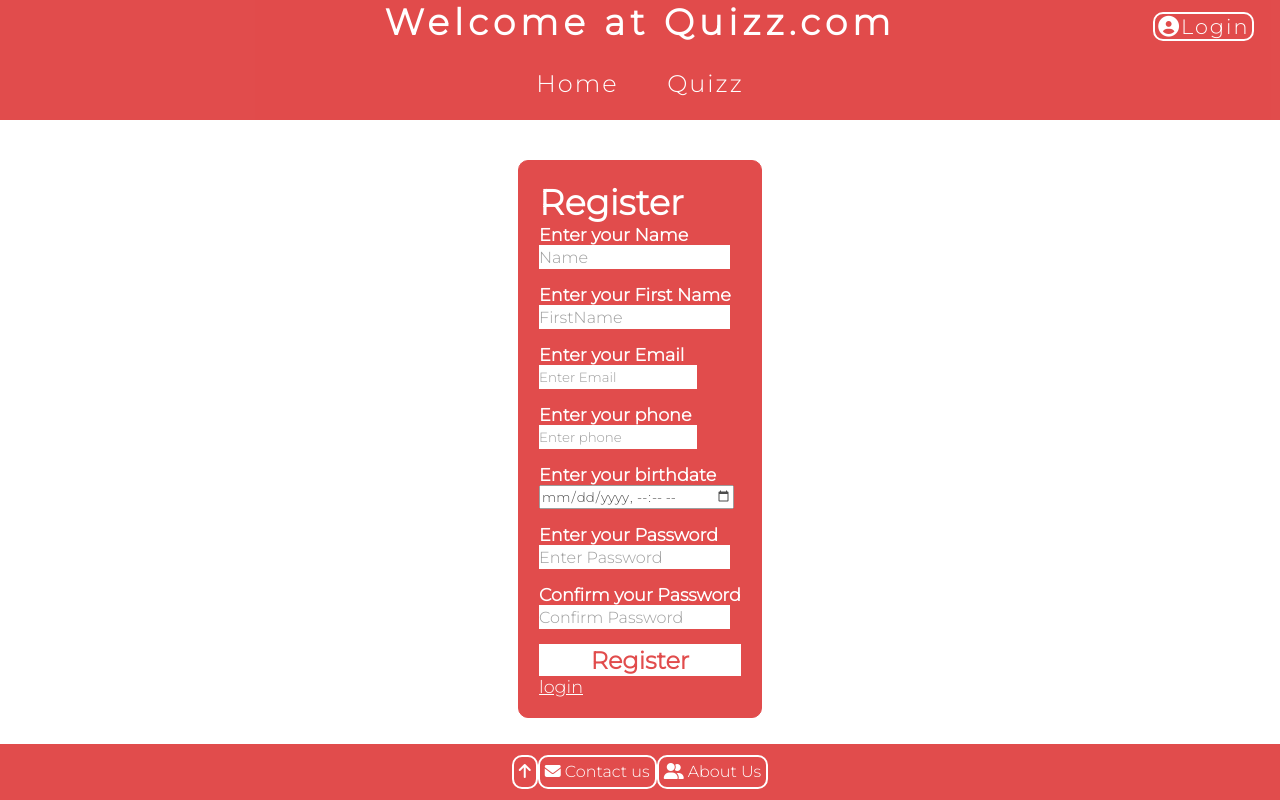
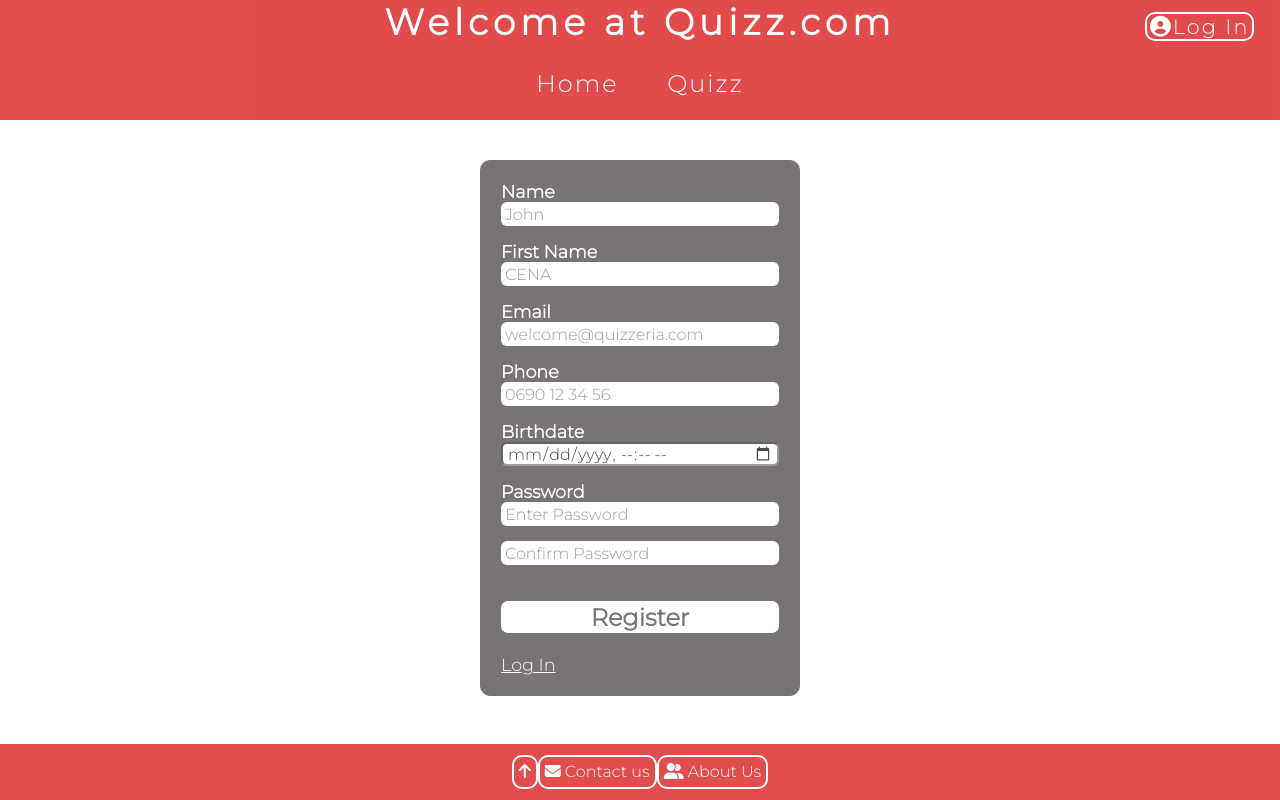
Before and after one commit to AlexCapoen/ProjetTechnoWEB, a PHP site: page /index.php?page=register in a window 1280 px wide. Run offline with PHP 8.4, Linux system fonts and the light colour scheme; data comes from the database, SQL or seed files in the repository; some libraries are stand-ins or nearby versions.

Commit message:
some css

```diff
--- a/header.php
+++ b/header.php
@@ -21,7 +21,7 @@
         </div>
 			</div>
 		</div>
-		<a class="navlink" id="loginLink" href='index.php?page=login'><i class="fas fa-user-circle"></i>Login</a>
+		<a class="navlink" id="loginLink" href='index.php?page=login'><i class="fas fa-user-circle"></i>Log In</a>
 	</div>
 
 </header>
--- a/register.php
+++ b/register.php
@@ -1,42 +1,43 @@
-<div id="content">
-  <div id='loginContainer'>
-    <div id="formLogin">
+<div id="loginContainer">
+    <div id="formLogin" class="registering">
       <form action="checkRegister.php" method='POST' class="container">
-        <h1>Register</h1>
-        <label  for="email"><b class="itemLogin">Enter your Name</b></label>
+
+        <label  for="email"><b class="itemLogin">Name</b></label>
         </br>
-        <input class="inputForm formBox" type="text" placeholder="Name" name="Name" required>
-        </br><label  for="email"><b class="itemLogin">Enter your First Name</b></label>
+        <input class="inputForm formBox" type="text" placeholder="John" name="Name" required>
+        </br><label  for="email"><b class="itemLogin">First Name</b></label>
         </br>
-        <input class="inputForm formBox" type="text" placeholder="FirstName" name="FirstName" required>
+        <input class="inputForm formBox" type="text" placeholder="CENA" name="FirstName" required>
         </br>
 
-        <label  for="email"><b class="itemLogin">Enter your Email</b></label>
+        <label  for="email"><b class="itemLogin">Email</b></label>
         </br>
-        <input type="text" class="formBox" placeholder="Enter Email" name="email" required>
+        <input type="text" class="inputForm formBox" placeholder="welcome@quizzeria.com" name="email" required>
         </br>
 
-        <label  for="email"><b class="itemLogin">Enter your phone</b></label>
+        <label  for="email"><b class="itemLogin">Phone</b></label>
         </br>
-        <input type="text" class="formBox" placeholder="Enter phone" name="phone" required>
+        <input type="text" class="inputForm formBox" placeholder="0690 12 34 56" name="phone" required>
         </br>
 
-        <label  for="email"><b class="itemLogin">Enter your birthdate</b></label>
+        <label  for="email"><b class="itemLogin">Birthdate</b></label>
         </br>
-        <input type="datetime-local" class="formBox" placeholder="Enter birthdate" name="birthdate" required>
+        <input type="datetime-local" class="inputForm formBox" placeholder="01/01/1945" name="birthdate" required>
         </br>
 
-        <label class="itemLogin" for="psw"><b class="itemLogin">Enter your Password</b></label>
+        <label class="itemLogin" for="psw"><b class="itemLogin">Password</b></label>
         </br>
         <input class="inputForm formBox"  type="password" placeholder="Enter Password" name="psw" required>
-        </br>
-        <label class="itemLogin formBox " for="psw"><b class="itemLogin">Confirm your Password</b></label>
+
         </br>
         <input class="inputForm formBox" type="password" placeholder="Confirm Password" name="confirmePsw" required>
         </br>
+        </br>
         <button class="buttonLoginRegister" type="submit" name='register'>Register</button>
-        <a id="registerLoginLink" href="index.php?page=login">login</a>
+        </br>
+        </br>
+        <a id="registerLoginLink" href="index.php?page=login">Log In</a>
       </form>
     </div>
-  </div>
+
 </div>
--- a/style.css
+++ b/style.css
@@ -6,6 +6,7 @@
   padding :0;
   margin:0;
   --colorSite: #d50000 ;
+  --secColor:#413939;
   scroll-behavior: smooth;
 }
 
@@ -14,13 +15,15 @@ body{
   overflow: hidden; /* Hide scrollbars */
 
 }
+
+html,
+body{
+	height:100%;
+}
 #container{
 	height :100vh;
 }
 
-.html{
-	height :100%;
-}
 
 
 #content{
@@ -426,24 +430,31 @@ border-radius:0.2em;
 /*_________________________LOGIN / REGISTER__________________________*/
 
 #loginContainer{
+	display:flex;
+	justify-content: center;
+}
+
+#formLogin{
+	display :inline-flex;
+	flex-direction: column;
+    background-color: var(--secColor);
+    opacity :0.7;
+	height: auto;
+	width: : auto;
+	padding: 20px;
+	border : 1px solid var(--secColor);
+	border-radius: 10px;
+	align-self: flex-end;
 	color :white;
 	display :flex;
 	justify-content: center;
 	margin-top : 5vh;
 	font-size: 1.1rem ;
 	margin-bottom: 5vh;
-}
+	width:25%;
+	left:40px;
 
-#formLogin{
-	display :flex;
-	flex-direction: column;
-    background-color: var(--colorSite);
-    opacity :0.7;
-	height: auto;
-	width: : auto;
-	padding: 20px;
-	border : 1px solid var(--colorSite);
-	border-radius: 10px;
+	/*height:47%;*/
 
 }
 .itemLogin{
@@ -459,8 +470,23 @@ border-radius:0.2em;
 	font-size: 1.5rem;
 	font-weight: 600;
 	background-color: white;
-	color: var(--colorSite);
+	color: var(--secColor);
 	border : none;
+	border-radius: 7px;
+
+}
+
+.buttonLoginRegister:hover{
+	width: 100%;
+	height : 2rem;
+	font-size: 1.5rem;
+	font-weight: 600;
+	background-color: var(--colorSite);
+	color: white;
+	border-radius: 7px;
+	transition: 0.5s;
+	cursor:pointer;
+
 }
 
 input[type=text], input[type=password] {
@@ -469,6 +495,7 @@ input[type=text], input[type=password] {
 }
 .inputForm{
 	font-size : 1rem;
+	width:100%;
 }
 
 #registerLoginLink{
@@ -477,4 +504,15 @@ input[type=text], input[type=password] {
 .formBox{
 	margin-bottom : 15px;
 	height: 1.5rem;
+	padding: 4px;
+	border-radius:6px;
 }
+
+.logging{
+align-self: flex-end;
+}
+
+.registerLoginLink{
+	position:absolute;
+	bottom: 785px;
+}
```
Also changed, not shown: other parts of style.css (+16 -15 lines), login.php (+12 -8 lines).
